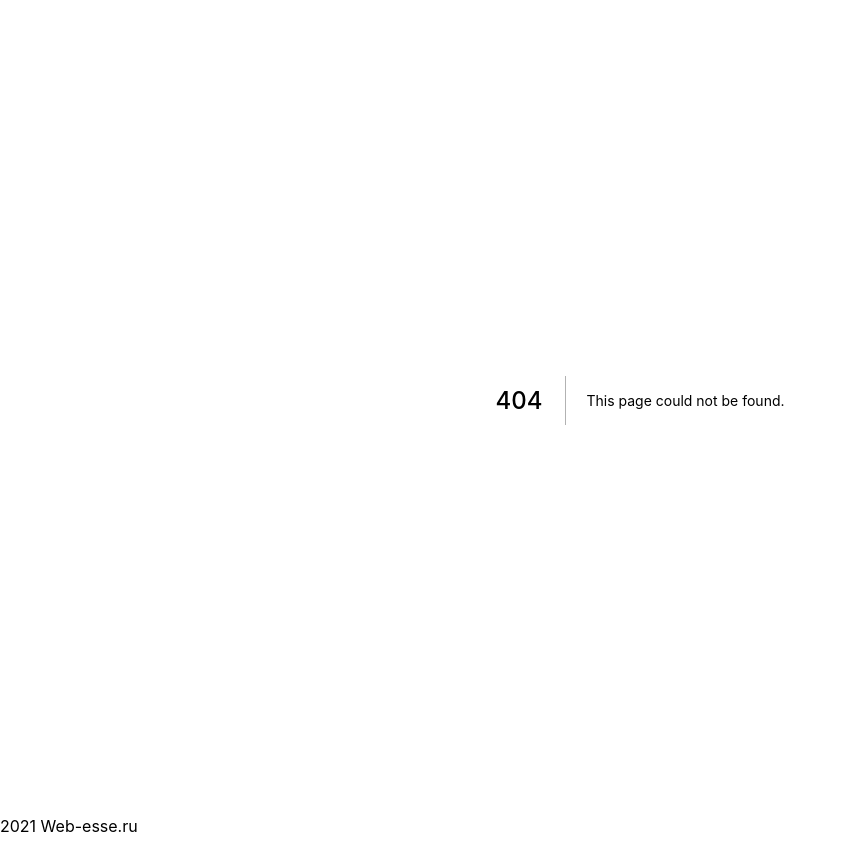
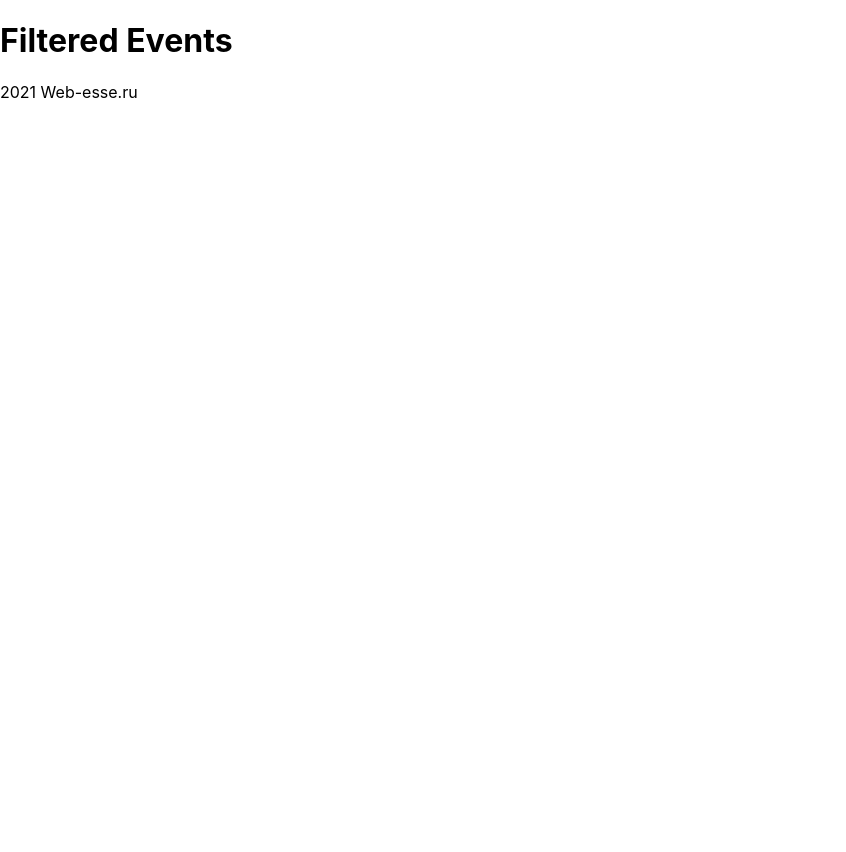
Before and after one commit to Snegurochka/ekb-horse, a Next.js app: page /events/1 in a window 1280 px wide. Before the commit this address had no page. Shown: the whole page, without its empty margins (0-846 px from the left). After the commit the page ends 800 px from the top, so only its background shows below. Built offline with nearby package versions, Linux system fonts and the light colour scheme.

Commit message:
ADD: Event page

```diff
--- /dev/null
+++ b/pages/events/[...slug].js
@@ -0,0 +1,12 @@
+export default function FilteredEvents() {
+    return (
+        <div>
+            <title>Filtered Events</title>
+            <meta name="description" content="Events" />
+
+            <main>
+                <h1>Filtered Events</h1>
+            </main>
+        </div>
+    )
+}
```
Also changed, not shown: pages/events/[id].js (added, +12 -0 lines).
